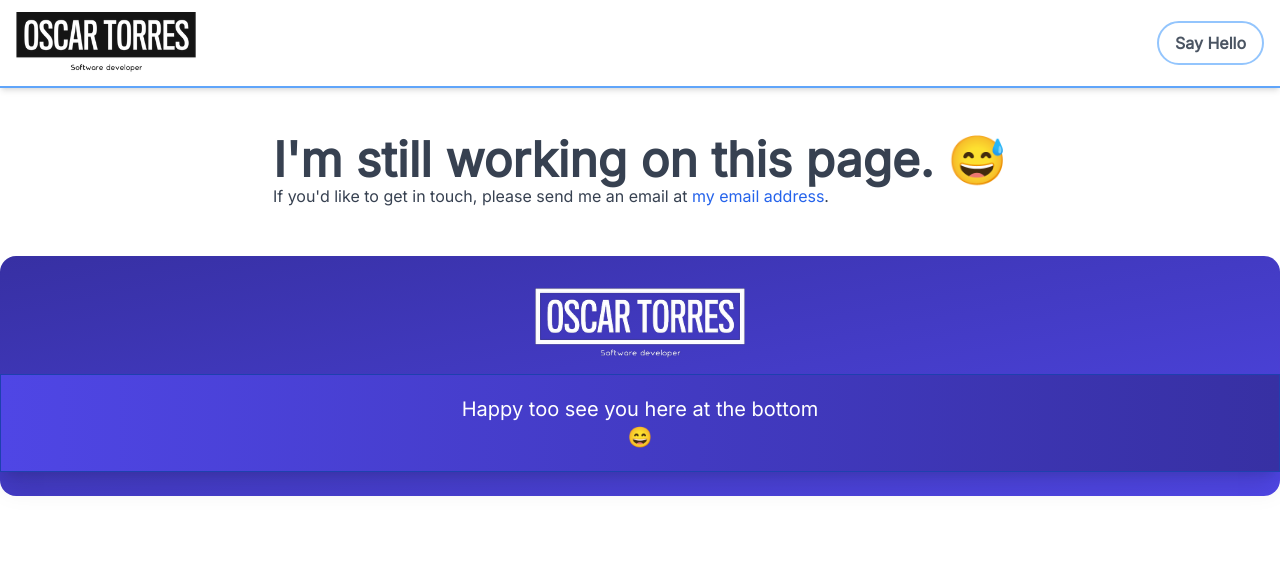
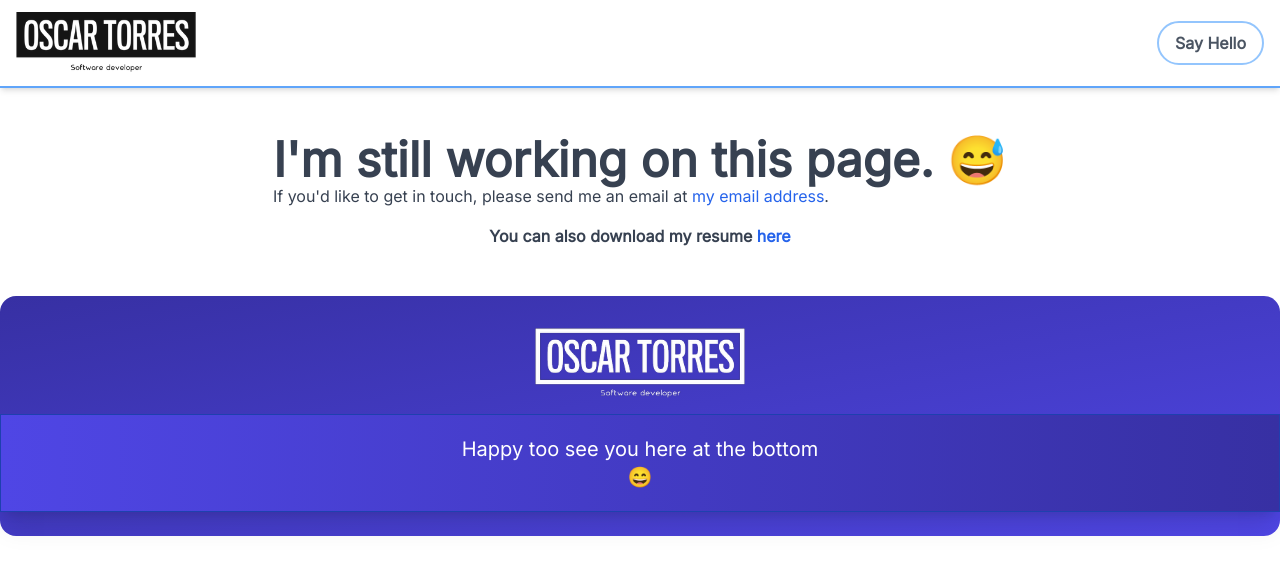
Before and after one commit to OscarDTorresB/portafolio, a Next.js app: page /contact in a window 1280 px wide. Shown: the top 574 px of the page. Built offline with nearby package versions, Linux system fonts and the light colour scheme.

Commit message:
Added my cv to download

```diff
--- a/pages/contact/index.tsx
+++ b/pages/contact/index.tsx
@@ -19,6 +19,16 @@ const Contact: NextPage = () => {
           </a>
           .
         </p>
+        <p className='text-center my-4 font-bold'>
+          You can also download my resume{' '}
+          <a
+            href='/assets/files/Oscar_Torres_-_Full_Stack_Developer.pdf'
+            className="text-blue-600 hover:text-blue-800"
+            target="_blank"
+          >
+            here
+          </a>
+        </p>
       </div>
     </>
   );
```
Also changed, not shown: 1 other file (tests, documents, lock files or other folders).
